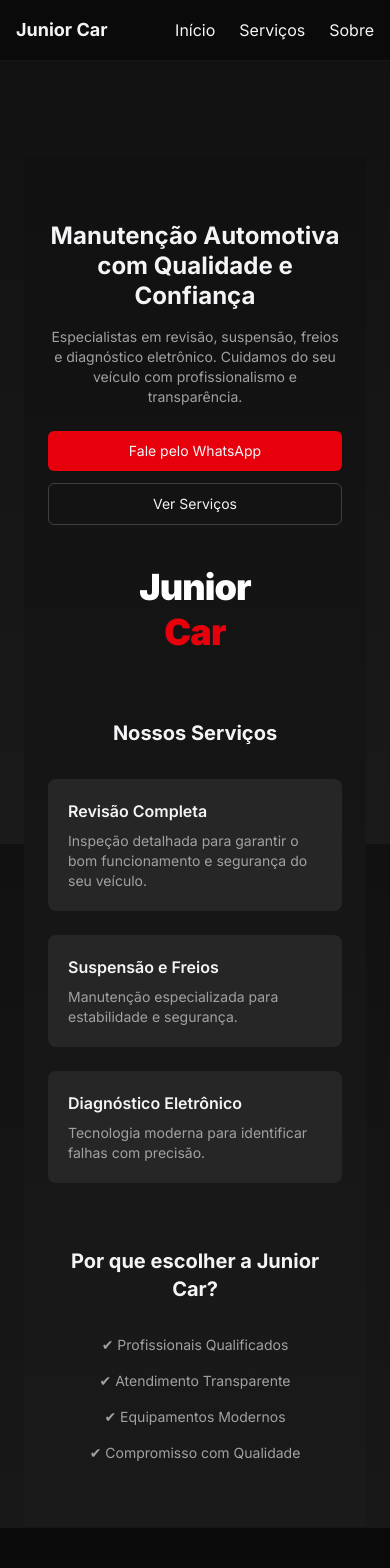
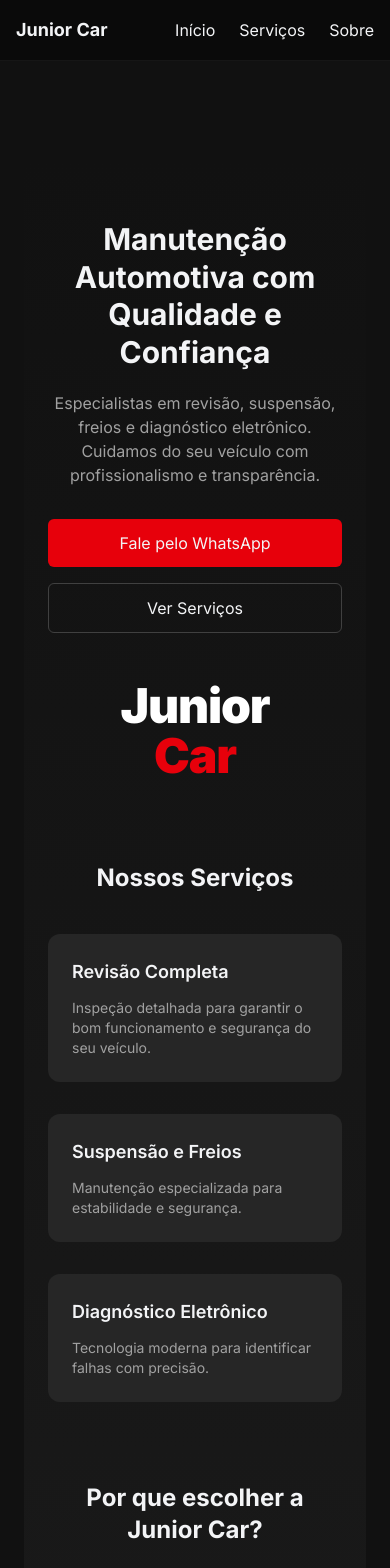
Before and after one commit to jg4dev/juniorcar, a Next.js app: page / in a window 390 px wide. Shown: the top 1568 px of the page. Built offline with nearby package versions, Linux system fonts and the light colour scheme.

Commit message:
fix definitivo fundo mobile + gradiente

```diff
--- a/src/app/globals.css
+++ b/src/app/globals.css
@@ -2,34 +2,36 @@
 
 /* ====== PALETA GLOBAL ====== */
 :root {
-  --background: #111111;          /* fundo quase preto */
-  --background-gradient: linear-gradient(180deg, #111111 0%, #1a1a1a 100%); /* fundo suave */
-  --card: #1b1b1f;                /* cards um pouco mais claros */
-  --card-hover: #222227;          /* cards em hover */
-  --border: transparent;           /* sem divisórias */
-  --foreground: #f3f4f6;          /* texto principal */
-  --muted: #9ca3af;               /* texto secundário */
-  --primary: #dc2626;             /* vermelho para botões */
-  --primary-hover: #b91c1c;       /* hover botão */
+  --background: #111111;
+  --background-gradient: linear-gradient(180deg, #111111 0%, #1a1a1a 100%);
+  --card: #1b1b1f;
+  --card-hover: #222227;
+  --foreground: #f3f4f6;
+  --muted: #9ca3af;
+  --primary: #dc2626;
+  --primary-hover: #b91c1c;
 }
 
-/* ====== BASE ====== */
+/* ====== BASE (FIX DEFINITIVO MOBILE) ====== */
 html,
 body {
   height: 100%;
   font-family: Inter, system-ui, sans-serif;
-  background: var(--background-gradient);
+  background-color: #111111; /* cor sólida evita bug mobile */
   color: var(--foreground);
   margin: 0;
   padding: 0;
 }
 
+#__next {
+  min-height: 100%;
+}
+
 /* ====== SEÇÕES ====== */
 section {
-  background: var(--background-gradient); /* fundo contínuo */
   color: var(--foreground);
   padding: 4rem 1.5rem;
-  border: none; /* remove todas as divisões */
+  border: none;
 }
 
 /* ====== CARDS ====== */
@@ -39,13 +41,13 @@ section {
   padding: 2rem;
   color: var(--foreground);
   transition: all 0.3s ease;
-  box-shadow: 0 2px 8px rgba(0,0,0,0.5); /* sombra sutil */
+  box-shadow: 0 2px 8px rgba(0,0,0,0.5);
 }
 
 .card:hover {
   background-color: var(--card-hover);
-  box-shadow: 0 6px 20px rgba(0,0,0,0.7); /* sombra maior no hover */
-  transform: translateY(-2px); /* leve elevação */
+  box-shadow: 0 6px 20px rgba(0,0,0,0.7);
+  transform: translateY(-2px);
 }
 
 /* ====== BOTÕES ====== */
--- a/src/app/layout.tsx
+++ b/src/app/layout.tsx
@@ -17,19 +17,19 @@ export default function RootLayout({
   children: ReactNode;
 }) {
   return (
-    <html lang="pt-BR" className="bg-neutral-900">
-      <body className={`${inter.className} bg-neutral-900 min-h-screen flex flex-col`}>
-
+    <html lang="pt-BR" className="bg-[#111111] h-full">
+      <body
+        className={`${inter.className} bg-[#111111] min-h-screen flex flex-col`}
+      >
         <Navbar />
 
         <PageTransition>
-          <main className="flex-1">
+          <main className="flex-1 w-full">
             {children}
           </main>
         </PageTransition>
 
         <Footer />
-
       </body>
     </html>
   );
--- a/src/app/page.tsx
+++ b/src/app/page.tsx
@@ -4,37 +4,40 @@ import Link from "next/link";
 
 export default function Home() {
   return (
-    <main className="bg-neutral-950 text-white min-h-screen overflow-x-hidden">
+    <main
+  className="min-h-screen w-full overflow-x-hidden text-white"
+  style={{ background: "linear-gradient(180deg, #111111 0%, #1a1a1a 100%)" }}
+>
 
-      <section className="px-5 pt-20 pb-16">
-        <div className="max-w-6xl mx-auto flex flex-col gap-16">
+      <section className="px-6 pt-24 pb-20">
+        <div className="max-w-6xl mx-auto flex flex-col gap-20">
 
           {/* HERO */}
-          <div className="flex flex-col md:grid md:grid-cols-2 gap-10 items-center">
+          <div className="flex flex-col md:grid md:grid-cols-2 gap-12 items-center">
 
             <div className="text-center md:text-left">
-              <h1 className="text-2xl sm:text-3xl md:text-5xl font-bold leading-tight mb-4">
+              <h1 className="text-3xl sm:text-4xl md:text-6xl font-bold leading-tight mb-5">
                 Manutenção Automotiva com Qualidade e Confiança
               </h1>
 
-              <p className="text-sm sm:text-base md:text-lg text-neutral-400 mb-6">
+              <p className="text-base sm:text-lg md:text-xl text-neutral-400 mb-8">
                 Especialistas em revisão, suspensão, freios e diagnóstico eletrônico.
                 Cuidamos do seu veículo com profissionalismo e transparência.
               </p>
 
-              <div className="flex flex-col sm:flex-row gap-3 justify-center md:justify-start">
+              <div className="flex flex-col sm:flex-row gap-4 justify-center md:justify-start">
                 <a
                   href="https://wa.me/5579999904384"
                   target="_blank"
                   rel="noopener noreferrer"
-                  className="bg-red-600 hover:bg-red-700 px-5 py-2.5 rounded-md text-sm sm:text-base text-center transition-all"
+                  className="bg-red-600 hover:bg-red-700 px-6 py-3 rounded-md text-base text-center transition-all duration-300"
                 >
                   Fale pelo WhatsApp
                 </a>
 
                 <Link
                   href="/servicos"
-                  className="border border-neutral-700 hover:border-red-600 px-5 py-2.5 rounded-md text-sm sm:text-base text-center transition-all"
+                  className="border border-neutral-700 hover:border-red-600 px-6 py-3 rounded-md text-base text-center transition-all duration-300"
                 >
                   Ver Serviços
                 </Link>
@@ -42,7 +45,7 @@ export default function Home() {
             </div>
 
             <div className="flex items-center justify-center">
-              <h2 className="text-4xl sm:text-5xl md:text-7xl font-black leading-tight tracking-tight text-center">
+              <h2 className="text-5xl sm:text-6xl md:text-8xl font-black leading-[1.05] tracking-tight text-center">
                 <span className="block text-white">Junior</span>
                 <span className="block text-red-600">Car</span>
               </h2>
@@ -52,30 +55,30 @@ export default function Home() {
 
           {/* SERVIÇOS */}
           <div>
-            <h2 className="text-xl sm:text-2xl md:text-3xl font-bold text-center mb-8">
+            <h2 className="text-2xl sm:text-3xl md:text-4xl font-bold text-center mb-10">
               Nossos Serviços
             </h2>
 
-            <div className="grid gap-6 md:grid-cols-3">
-              <div className="bg-neutral-800 p-5 rounded-lg">
-                <h3 className="text-base font-semibold mb-2">Revisão Completa</h3>
-                <p className="text-neutral-400 text-sm">
+            <div className="grid gap-8 md:grid-cols-3">
+              <div className="bg-neutral-800 p-6 rounded-xl">
+                <h3 className="text-lg font-semibold mb-3">Revisão Completa</h3>
+                <p className="text-neutral-400 text-sm sm:text-base">
                   Inspeção detalhada para garantir o bom funcionamento e segurança do seu veículo.
                 </p>
               </div>
 
-              <div className="bg-neutral-800 p-5 rounded-lg">
-                <h3 className="text-base font-semibold mb-2">Suspensão e Freios</h3>
-                <p className="text-neutral-400 text-sm">
+              <div className="bg-neutral-800 p-6 rounded-xl">
+                <h3 className="text-lg font-semibold mb-3">Suspensão e Freios</h3>
+                <p className="text-neutral-400 text-sm sm:text-base">
                   Manutenção especializada para estabilidade e segurança.
                 </p>
               </div>
 
-              <div className="bg-neutral-800 p-5 rounded-lg">
-                <h3 className="text-base font-semibold mb-2">
+              <div className="bg-neutral-800 p-6 rounded-xl">
+                <h3 className="text-lg font-semibold mb-3">
                   Diagnóstico Eletrônico
                 </h3>
-                <p className="text-neutral-400 text-sm">
+                <p className="text-neutral-400 text-sm sm:text-base">
                   Tecnologia moderna para identificar falhas com precisão.
                 </p>
               </div>
@@ -84,11 +87,11 @@ export default function Home() {
 
           {/* DIFERENCIAIS */}
           <div>
-            <h2 className="text-xl sm:text-2xl md:text-3xl font-bold text-center mb-8">
+            <h2 className="text-2xl sm:text-3xl md:text-4xl font-bold text-center mb-10">
               Por que escolher a Junior Car?
             </h2>
 
-            <div className="grid gap-4 md:grid-cols-4 text-neutral-400 text-center text-sm sm:text-base">
+            <div className="grid gap-6 md:grid-cols-4 text-neutral-400 text-center text-base">
               <div>✔ Profissionais Qualificados</div>
               <div>✔ Atendimento Transparente</div>
               <div>✔ Equipamentos Modernos</div>
```
